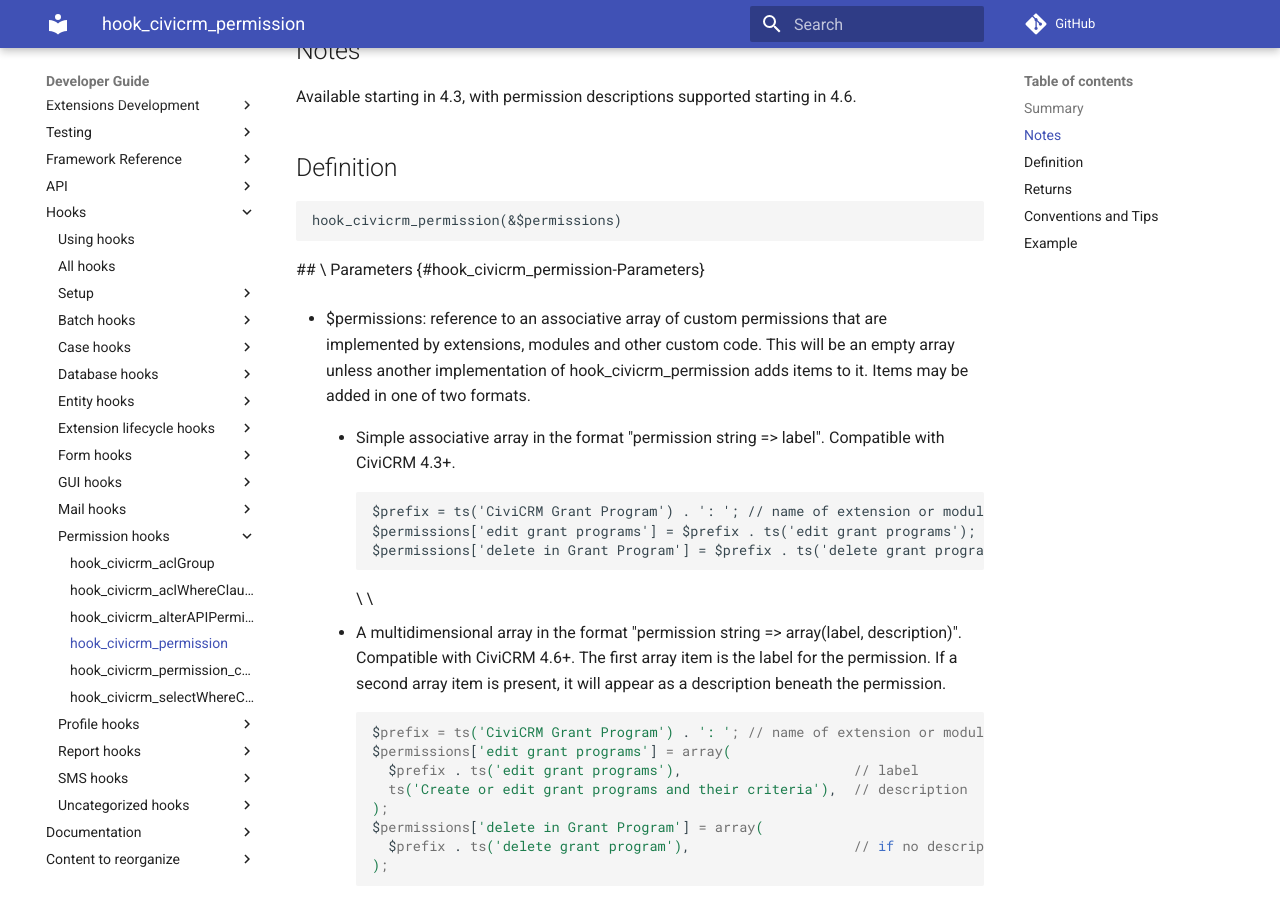
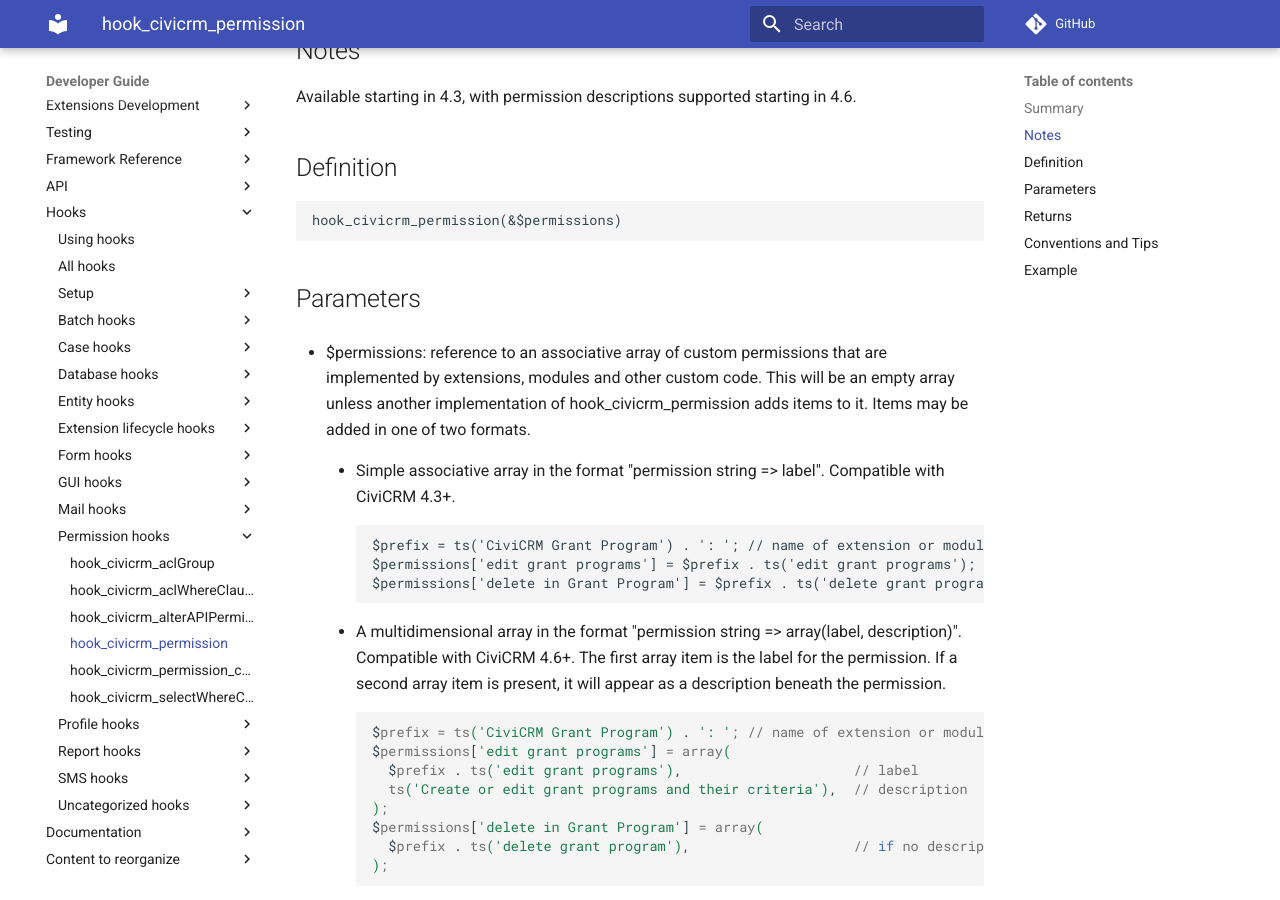
Before and after one commit to civicrm/civicrm-dev-docs, an MkDocs documentation site: the page built from docs/hooks/hook_civicrm_permission.md, in a window 1280 px wide and 900 px high, scrolled down 263 px. Built offline with MkDocs 1.6.1 and Material for MkDocs 9.7.7, drawn with Linux system fonts in a browser that asks for light colours; comment, search, counter and statistics services are not loaded; old or Windows-style settings are respelled for this version of MkDocs.

Commit message:
Fixed funky formatting

```diff
--- a/docs/hooks/hook_civicrm_permission.md
+++ b/docs/hooks/hook_civicrm_permission.md
@@ -13,8 +13,7 @@
 
     hook_civicrm_permission(&$permissions)
 
-## \
- Parameters {#hook_civicrm_permission-Parameters}
+## Parameters
 
 -   $permissions: reference to an associative array of custom
     permissions that are implemented by extensions, modules and other
@@ -28,9 +27,6 @@
             $prefix = ts('CiviCRM Grant Program') . ': '; // name of extension or module
             $permissions['edit grant programs'] = $prefix . ts('edit grant programs');
             $permissions['delete in Grant Program'] = $prefix . ts('delete grant program');
-
-        \
-         \
 
     -   A multidimensional array in the format "permission string =>
         array(label, description)".  Compatible with CiviCRM 4.6+.  The
```
